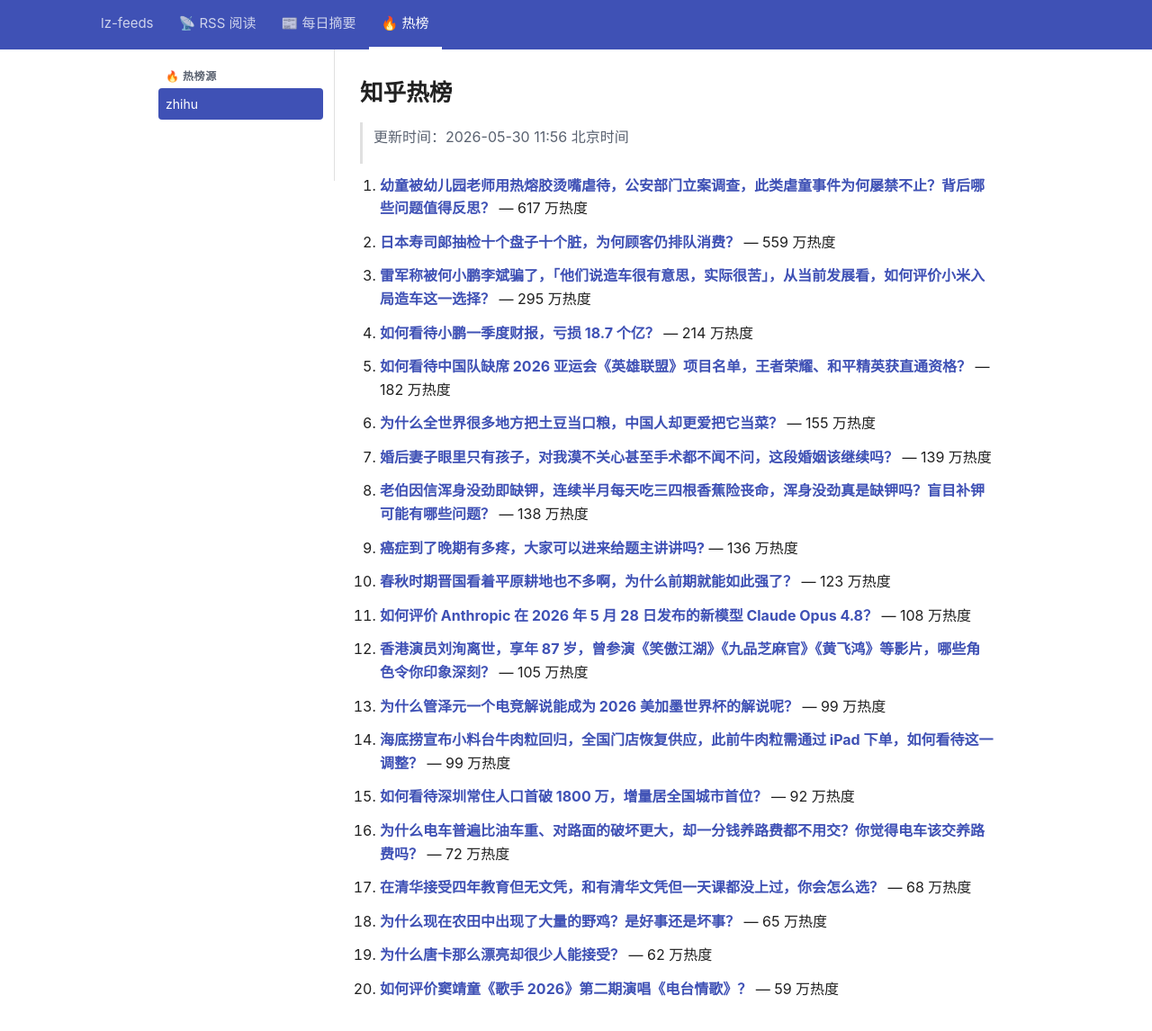
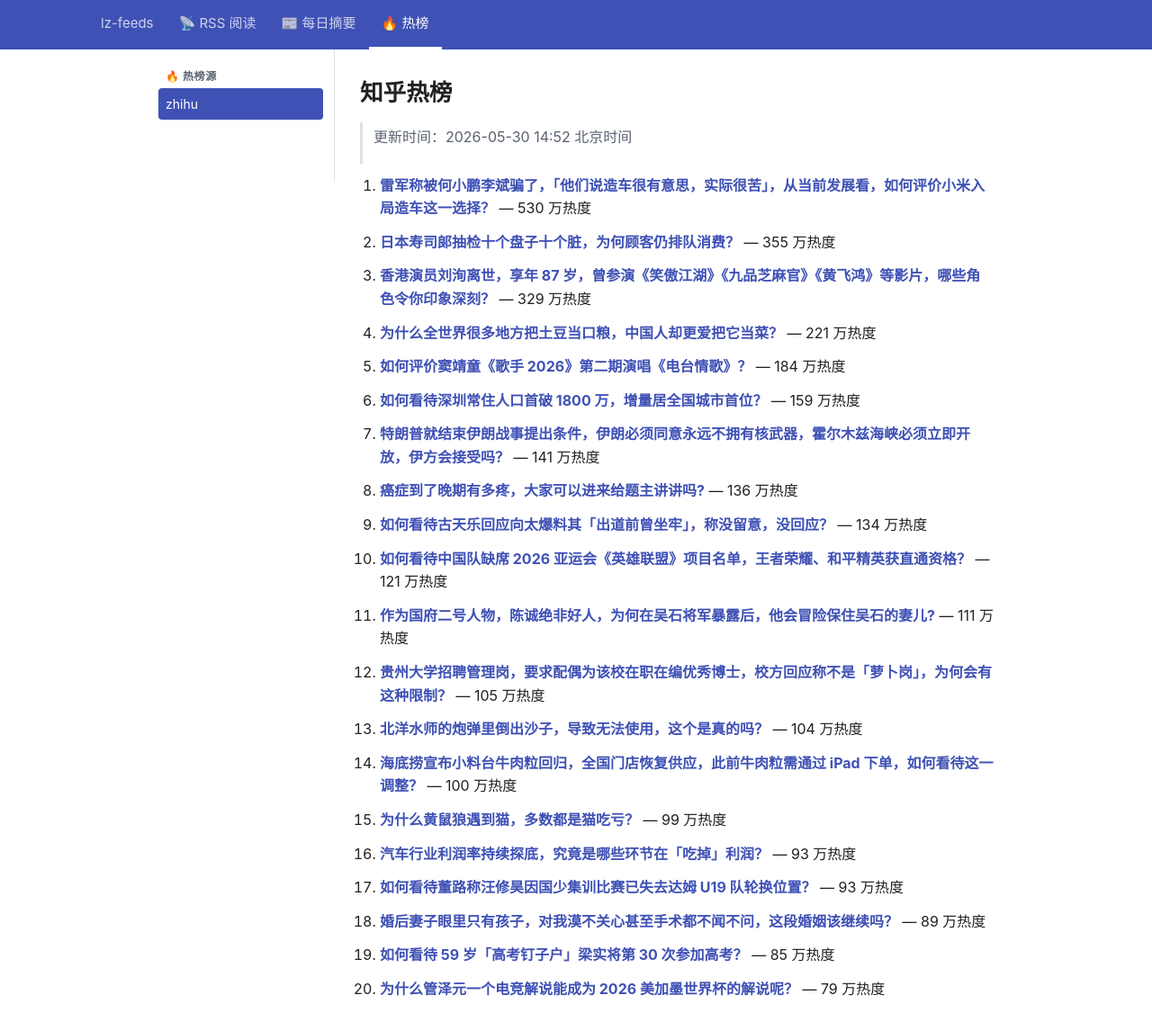
Before and after one commit to lizhang0101/lz-feeds, a Jekyll site: the page built from _hotlist/zhihu.md, in a window 1280 px wide and 1177 px high. Shown: the top 1146 px of the window at 90% size. Built offline with Jekyll 4.4.1, drawn with Linux system fonts in a browser that asks for light colours.

Commit message:
hotlist: 2026-05-30T06:52Z

```diff
--- a/_hotlist/zhihu.md
+++ b/_hotlist/zhihu.md
@@ -1,48 +1,48 @@
 ---
-updated: 2026-05-30 11:56 北京时间
+updated: 2026-05-30 14:52 北京时间
 count: 20
 ---
 
 # 知乎热榜
 
-> 更新时间：2026-05-30 11:56 北京时间
+> 更新时间：2026-05-30 14:52 北京时间
 
-1. **[幼童被幼儿园老师用热熔胶烫嘴虐待，公安部门立案调查，此类虐童事件为何屡禁不止？背后哪些问题值得反思？](https://www.zhihu.com/question/2043824042503660038)** — 617 万热度
+1. **[雷军称被何小鹏李斌骗了，「他们说造车很有意思，实际很苦」，从当前发展看，如何评价小米入局造车这一选择？](https://www.zhihu.com/question/2043773481611786018)** — 530 万热度
 
-2. **[日本寿司郎抽检十个盘子十个脏，为何顾客仍排队消费？](https://www.zhihu.com/question/2040862416561557908)** — 559 万热度
+2. **[日本寿司郎抽检十个盘子十个脏，为何顾客仍排队消费？](https://www.zhihu.com/question/2040862416561557908)** — 355 万热度
 
-3. **[雷军称被何小鹏李斌骗了，「他们说造车很有意思，实际很苦」，从当前发展看，如何评价小米入局造车这一选择？](https://www.zhihu.com/question/2043773481611786018)** — 295 万热度
+3. **[香港演员刘洵离世，享年 87 岁，曾参演《笑傲江湖》《九品芝麻官》《黄飞鸿》等影片，哪些角色令你印象深刻？](https://www.zhihu.com/question/2043977412040286872)** — 329 万热度
 
-4. **[如何看待小鹏一季度财报，亏损 18.7 个亿？](https://www.zhihu.com/question/2043381658175501842)** — 214 万热度
+4. **[为什么全世界很多地方把土豆当口粮，中国人却更爱把它当菜？](https://www.zhihu.com/question/2041195866896209545)** — 221 万热度
 
-5. **[如何看待中国队缺席 2026 亚运会《英雄联盟》项目名单，王者荣耀、和平精英获直通资格？](https://www.zhihu.com/question/2043644166786082651)** — 182 万热度
+5. **[如何评价窦靖童《歌手 2026》第二期演唱《电台情歌》？](https://www.zhihu.com/question/2043750806583775975)** — 184 万热度
 
-6. **[为什么全世界很多地方把土豆当口粮，中国人却更爱把它当菜？](https://www.zhihu.com/question/2041195866896209545)** — 155 万热度
+6. **[如何看待深圳常住人口首破 1800 万，增量居全国城市首位？](https://www.zhihu.com/question/2042567073533097662)** — 159 万热度
 
-7. **[婚后妻子眼里只有孩子，对我漠不关心甚至手术都不闻不问，这段婚姻该继续吗？](https://www.zhihu.com/question/1912584982687360284)** — 139 万热度
+7. **[特朗普就结束伊朗战事提出条件，伊朗必须同意永远不拥有核武器，霍尔木兹海峡必须立即开放，伊方会接受吗？](https://www.zhihu.com/question/2043956365022814533)** — 141 万热度
 
-8. **[老伯因信浑身没劲即缺钾，连续半月每天吃三四根香蕉‌险丧命，浑身没劲真是缺钾吗？盲目补钾可能有哪些问题？](https://www.zhihu.com/question/2043093805394547810)** — 138 万热度
+8. **[癌症到了晚期有多疼，大家可以进来给题主讲讲吗?](https://www.zhihu.com/question/652090994)** — 136 万热度
 
-9. **[癌症到了晚期有多疼，大家可以进来给题主讲讲吗?](https://www.zhihu.com/question/652090994)** — 136 万热度
+9. **[如何看待古天乐回应向太爆料其「出道前曾坐牢」，称没留意，没回应？](https://www.zhihu.com/question/2044005917109088852)** — 134 万热度
 
-10. **[春秋时期晋国看着平原耕地也不多啊，为什么前期就能如此强了？](https://www.zhihu.com/question/1942769735277221740)** — 123 万热度
+10. **[如何看待中国队缺席 2026 亚运会《英雄联盟》项目名单，王者荣耀、和平精英获直通资格？](https://www.zhihu.com/question/2043644166786082651)** — 121 万热度
 
-11. **[如何评价 Anthropic 在 2026 年 5 月 28 日发布的新模型 Claude Opus 4.8？](https://www.zhihu.com/question/2043549906909098885)** — 108 万热度
+11. **[作为国府二号人物，陈诚绝非好人，为何在吴石将军暴露后，他会冒险保住吴石的妻儿?](https://www.zhihu.com/question/1961505679551476347)** — 111 万热度
 
-12. **[香港演员刘洵离世，享年 87 岁，曾参演《笑傲江湖》《九品芝麻官》《黄飞鸿》等影片，哪些角色令你印象深刻？](https://www.zhihu.com/question/2043977412040286872)** — 105 万热度
+12. **[贵州大学招聘管理岗，要求配偶为该校在职在编优秀博士，校方回应称不是「萝卜岗」，为何会有这种限制？](https://www.zhihu.com/question/2043629810795141046)** — 105 万热度
 
-13. **[为什么管泽元一个电竞解说能成为 2026 美加墨世界杯的解说呢？](https://www.zhihu.com/question/2043642859421525697)** — 99 万热度
+13. **[北洋水师的炮弹里倒出沙子，导致无法使用，这个是真的吗？](https://www.zhihu.com/question/2040302634234557624)** — 104 万热度
 
-14. **[海底捞宣布小料台牛肉粒回归，全国门店恢复供应，此前牛肉粒需通过 iPad 下单，如何看待这一调整？](https://www.zhihu.com/question/2042642736826816309)** — 99 万热度
+14. **[海底捞宣布小料台牛肉粒回归，全国门店恢复供应，此前牛肉粒需通过 iPad 下单，如何看待这一调整？](https://www.zhihu.com/question/2042642736826816309)** — 100 万热度
 
-15. **[如何看待深圳常住人口首破 1800 万，增量居全国城市首位？](https://www.zhihu.com/question/2042567073533097662)** — 92 万热度
+15. **[为什么黄鼠狼遇到猫，多数都是猫吃亏？](https://www.zhihu.com/question/15232731828)** — 99 万热度
 
-16. **[为什么电车普遍比油车重、对路面的破坏更大，却一分钱养路费都不用交？你觉得电车该交养路费吗？](https://www.zhihu.com/question/2043673174726767346)** — 72 万热度
+16. **[汽车行业利润率持续探底，究竟是哪些环节在「吃掉」利润？](https://www.zhihu.com/question/2043610721192301616)** — 93 万热度
 
-17. **[在清华接受四年教育但无文凭，和有清华文凭但一天课都没上过，你会怎么选？](https://www.zhihu.com/question/2043349186469418798)** — 68 万热度
+17. **[如何看待董路称汪修昊因国少集训比赛已失去达姆 U19 队轮换位置？](https://www.zhihu.com/question/2043682401478607260)** — 93 万热度
 
-18. **[为什么现在农田中出现了大量的野鸡？是好事还是坏事？](https://www.zhihu.com/question/2042623663493616711)** — 65 万热度
+18. **[婚后妻子眼里只有孩子，对我漠不关心甚至手术都不闻不问，这段婚姻该继续吗？](https://www.zhihu.com/question/1912584982687360284)** — 89 万热度
 
-19. **[为什么唐卡那么漂亮却很少人能接受？](https://www.zhihu.com/question/479711643)** — 62 万热度
+19. **[如何看待 59 岁「高考钉子户」梁实将第 30 次参加高考？](https://www.zhihu.com/question/2043761895782536236)** — 85 万热度
 
-20. **[如何评价窦靖童《歌手 2026》第二期演唱《电台情歌》？](https://www.zhihu.com/question/2043750806583775975)** — 59 万热度
+20. **[为什么管泽元一个电竞解说能成为 2026 美加墨世界杯的解说呢？](https://www.zhihu.com/question/2043642859421525697)** — 79 万热度
```
